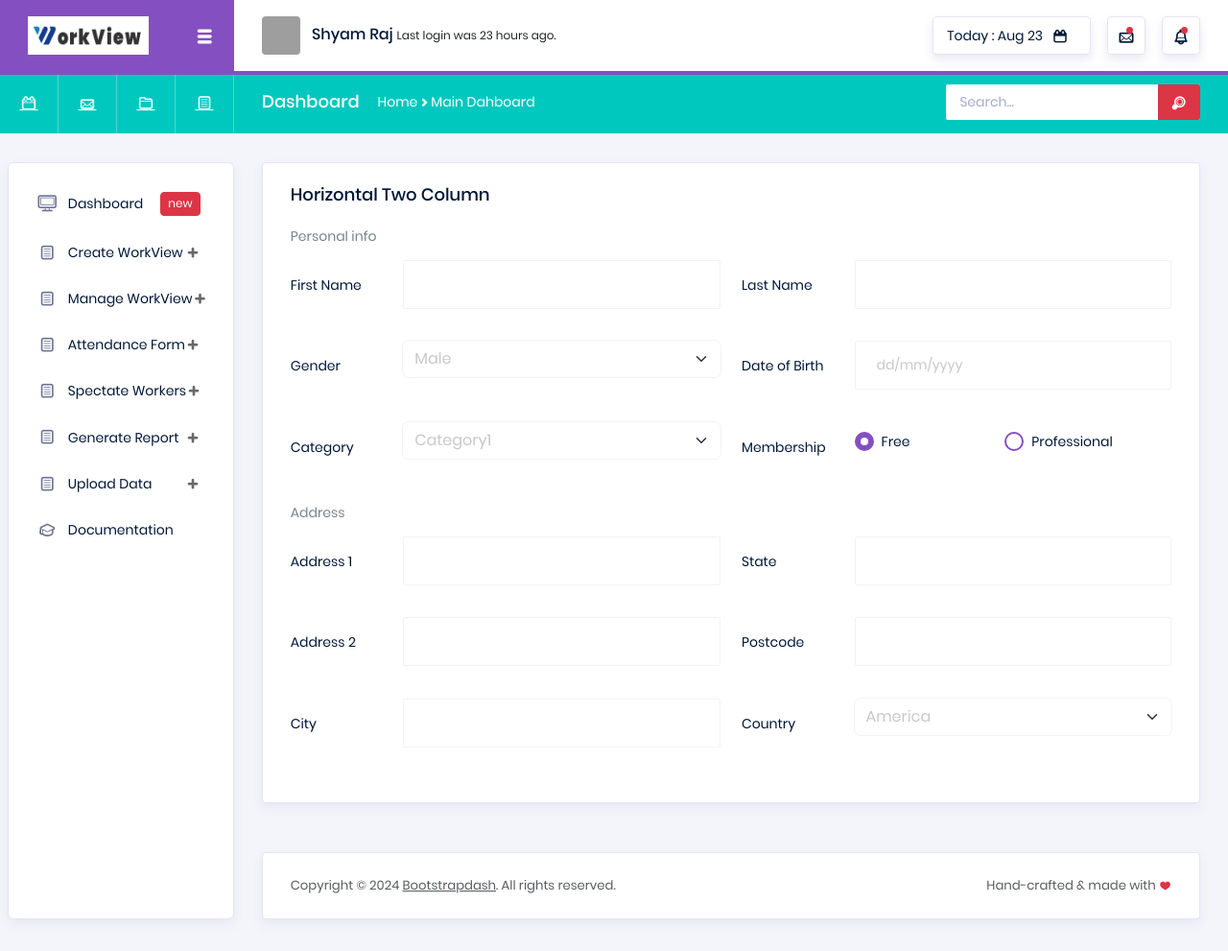
After one commit to shyamshyam018/FullStack, a Django app: page /management/create/ in a window 1280 px wide. The commit adds this page. Shown: the whole page at 96% size. Run offline with Django 5.2, Linux system fonts and the light colour scheme; some libraries are stand-ins or nearby versions; grey boxes are pictures that could not be loaded.

Commit message:
pushing ui

```diff
--- /dev/null
+++ b/management/templates/components/form.html
@@ -0,0 +1,149 @@
+<div class="col-12 grid-margin">
+    <div class="card">
+      <div class="card-body">
+        <h4 class="card-title">Horizontal Two column</h4>
+        <form class="form-sample">
+          <p class="card-description">
+            Personal info
+          </p>
+          <div class="row">
+            <div class="col-md-6">
+              <div class="form-group row">
+                <label class="col-sm-3 col-form-label">First Name</label>
+                <div class="col-sm-9">
+                  <input type="text" class="form-control" />
+                </div>
+              </div>
+            </div>
+            <div class="col-md-6">
+              <div class="form-group row">
+                <label class="col-sm-3 col-form-label">Last Name</label>
+                <div class="col-sm-9">
+                  <input type="text" class="form-control" />
+                </div>
+              </div>
+            </div>
+          </div>
+          <div class="row">
+            <div class="col-md-6">
+              <div class="form-group row">
+                <label class="col-sm-3 col-form-label">Gender</label>
+                <div class="col-sm-9">
+                  <select class="form-select form-select">
+                    <option>Male</option>
+                    <option>Female</option>
+                  </select>
+                </div>
+              </div>
+            </div>
+            <div class="col-md-6">
+              <div class="form-group row">
+                <label class="col-sm-3 col-form-label">Date of Birth</label>
+                <div class="col-sm-9">
+                  <input class="form-control" placeholder="dd/mm/yyyy"/>
+                </div>
+              </div>
+            </div>
+          </div>
+          <div class="row">
+            <div class="col-md-6">
+              <div class="form-group row">
+                <label class="col-sm-3 col-form-label">Category</label>
+                <div class="col-sm-9">
+                  <select class="form-select form-select">
+                    <option>Category1</option>
+                    <option>Category2</option>
+                    <option>Category3</option>
+                    <option>Category4</option>
+                  </select>
+                </div>
+              </div>
+            </div>
+            <div class="col-md-6">
+              <div class="form-group row">
+                <label class="col-sm-3 col-form-label">Membership</label>
+                <div class="col-sm-4">
+                  <div class="form-check">
+                    <label class="form-check-label">
+                      <input type="radio" class="form-check-input" name="membershipRadios" id="membershipRadios1" value="" checked>
+                      Free
+                    </label>
+                  </div>
+                </div>
+                <div class="col-sm-5">
+                  <div class="form-check">
+                    <label class="form-check-label">
+                      <input type="radio" class="form-check-input" name="membershipRadios" id="membershipRadios2" value="option2">
+                      Professional
+                    </label>
+                  </div>
+                </div>
+              </div>
+            </div>
+          </div>
+          <p class="card-description">
+            Address
+          </p>
+          <div class="row">
+            <div class="col-md-6">
+              <div class="form-group row">
+                <label class="col-sm-3 col-form-label">Address 1</label>
+                <div class="col-sm-9">
+                  <input type="text" class="form-control" />
+                </div>
+              </div>
+            </div>
+            <div class="col-md-6">
+              <div class="form-group row">
+                <label class="col-sm-3 col-form-label">State</label>
+                <div class="col-sm-9">
+                  <input type="text" class="form-control" />
+                </div>
+              </div>
+            </div>
+          </div>
+          <div class="row">
+            <div class="col-md-6">
+              <div class="form-group row">
+                <label class="col-sm-3 col-form-label">Address 2</label>
+                <div class="col-sm-9">
+                  <input type="text" class="form-control" />
+                </div>
+              </div>
+            </div>
+            <div class="col-md-6">
+              <div class="form-group row">
+                <label class="col-sm-3 col-form-label">Postcode</label>
+                <div class="col-sm-9">
+                  <input type="text" class="form-control" />
+                </div>
+              </div>
+            </div>
+          </div>
+          <div class="row">
+            <div class="col-md-6">
+              <div class="form-group row">
+                <label class="col-sm-3 col-form-label">City</label>
+                <div class="col-sm-9">
+                  <input type="text" class="form-control" />
+                </div>
+              </div>
+            </div>
+            <div class="col-md-6">
+              <div class="form-group row">
+                <label class="col-sm-3 col-form-label">Country</label>
+                <div class="col-sm-9">
+                  <select class="form-select form-select">
+                    <option>America</option>
+                    <option>Italy</option>
+                    <option>Russia</option>
+                    <option>Britain</option>
+                  </select>
+                </div>
+              </div>
+            </div>
+          </div>
+        </form>
+      </div>
+    </div>
+  </div>
--- a/management/templates/components/sidebar.html
+++ b/management/templates/components/sidebar.html
@@ -1,75 +1,71 @@
 <nav class="sidebar sidebar-offcanvas" id="sidebar">
     <ul class="nav">
+
       <li class="nav-item">
-        <a class="nav-link" href="index.html">
+        <a class="nav-link" href="{% url 'home' %}">
           <i class="typcn typcn-device-desktop menu-icon"></i>
           <span class="menu-title">Dashboard</span>
           <div class="badge badge-danger">new</div>
         </a>
       </li>
         <li class="nav-item">
-        <a class="nav-link" data-bs-toggle="collapse" href="#ui-basic" aria-expanded="false" aria-controls="ui-basic">
+          <a class="nav-link" href="{% url 'create' %}">
               <i class="typcn typcn-document-text menu-icon"></i>
-          <span class="menu-title">UI Elements</span>
+              <span class="menu-title">Create WorkView</span>
               <i class="menu-arrow"></i>
           </a>
-
         </li>
         <li class="nav-item">
-        <a class="nav-link" data-bs-toggle="collapse" href="#form-elements" aria-expanded="false" aria-controls="form-elements">
-          <i class="typcn typcn-film menu-icon"></i>
-          <span class="menu-title">Form elements</span>
+          <a class="nav-link" href="{% url 'manage' %}">
+              <i class="typcn typcn-document-text menu-icon"></i>
+              <span class="menu-title">Manage WorkView</span>
               <i class="menu-arrow"></i>
           </a>
-        <div class="collapse" id="form-elements">
-          <ul class="nav flex-column sub-menu">
-            <li class="nav-item"><a class="nav-link" href="pages/forms/basic_elements.html">Basic Elements</a></li>
-          </ul>
-        </div>
       </li>
+
+
         <li class="nav-item">
-        <a class="nav-link" data-bs-toggle="collapse" href="#charts" aria-expanded="false" aria-controls="charts">
-          <i class="typcn typcn-chart-pie-outline menu-icon"></i>
-          <span class="menu-title">Charts</span>
+            <a class="nav-link" href="{% url 'create' %}">
+                <i class="typcn typcn-document-text menu-icon"></i>
+                <span class="menu-title">Attendance Form</span>
                 <i class="menu-arrow"></i>
             </a>
-        <div class="collapse" id="charts">
-          <ul class="nav flex-column sub-menu">
-            <li class="nav-item"> <a class="nav-link" href="pages/charts/chartjs.html">ChartJs</a></li>
-          </ul>
-        </div>
         </li>
+
         <li class="nav-item">
-        <a class="nav-link" data-bs-toggle="collapse" href="#tables" aria-expanded="false" aria-controls="tables">
-          <i class="typcn typcn-th-small-outline menu-icon"></i>
-          <span class="menu-title">Tables</span>
+          <a class="nav-link" href="{% url 'create' %}">
+              <i class="typcn typcn-document-text menu-icon"></i>
+              <span class="menu-title">Spectate Workers</span>
               <i class="menu-arrow"></i>
           </a>
-        <div class="collapse" id="tables">
+        </li>
+        <!-- <div class="collapse" id="tables">
           <ul class="nav flex-column sub-menu">
             <li class="nav-item"> <a class="nav-link" href="pages/tables/basic-table.html">Basic table</a></li>
           </ul>
-        </div>
-      </li>
+        </div> -->
+
         <li class="nav-item">
-        <a class="nav-link" data-bs-toggle="collapse" href="#icons" aria-expanded="false" aria-controls="icons">
-          <i class="typcn typcn-compass menu-icon"></i>
-          <span class="menu-title">Icons</span>
+          <a class="nav-link" href="{% url 'create' %}">
+              <i class="typcn typcn-document-text menu-icon"></i>
+              <span class="menu-title">Generate Report</span>
               <i class="menu-arrow"></i>
           </a>
-        <div class="collapse" id="icons">
+      </li>
+        <!-- <div class="collapse" id="icons">
           <ul class="nav flex-column sub-menu">
             <li class="nav-item"> <a class="nav-link" href="pages/icons/font-awesome.html">Font Awesome</a></li>
           </ul>
-        </div>
-      </li>
+        </div> -->
+
       <li class="nav-item">
-        <a class="nav-link" data-bs-toggle="collapse" href="#auth" aria-expanded="false" aria-controls="auth">
-          <i class="typcn typcn-user-add-outline menu-icon"></i>
-          <span class="menu-title">User Pages</span>
+        <a class="nav-link" href="{% url 'create' %}">
+            <i class="typcn typcn-document-text menu-icon"></i>
+            <span class="menu-title">Upload Data</span>
             <i class="menu-arrow"></i>
         </a>
-        <div class="collapse" id="auth">
+      </li>
+        <!-- <div class="collapse" id="auth">
           <ul class="nav flex-column sub-menu">
             <li class="nav-item"> <a class="nav-link" href="pages/samples/blank-page.html"> Blank Page </a></li>
             <li class="nav-item"> <a class="nav-link" href="pages/samples/error-404.html"> 404 </a></li>
@@ -77,13 +73,14 @@
             <li class="nav-item"> <a class="nav-link" href="pages/samples/login.html"> Login </a></li>
             <li class="nav-item"> <a class="nav-link" href="pages/samples/register.html"> Register </a></li>
           </ul>
-        </div>
-      </li>
+        </div> -->
+
       <li class="nav-item">
-        <a class="nav-link" href="../../../docs/documentation.html">
+        <a class="nav-link" href="#">
           <i class="typcn typcn-mortar-board menu-icon"></i>
           <span class="menu-title">Documentation</span>
         </a>
       </li>
+
     </ul>
   </nav>
--- /dev/null
+++ b/management/templates/create.html
@@ -0,0 +1,70 @@
+<!DOCTYPE html>
+<html lang="en">
+
+<head>
+  <!-- Required meta tags -->
+  <meta charset="utf-8">
+  <meta name="viewport" content="width=device-width, initial-scale=1, shrink-to-fit=no">
+  <title>WorkView Dashboard</title>
+  <!-- base:css -->
+  <link rel="stylesheet" href="../../static/assets/vendors/typicons/typicons.css">
+  <link rel="stylesheet" href="../../static/assets/vendors/css/vendor.bundle.base.css">
+  <!-- endinject -->
+  <!-- plugin css for this page -->
+  <!-- End plugin css for this page -->
+  <!-- inject:css -->
+  <link rel="stylesheet" href="../../static/assets/css/style.css">
+  <!-- endinject -->
+  <link rel="shortcut icon" href="../../static/assets/images/favicon.ico" />
+</head>
+<body>
+<div class="container-scroller">
+
+    <!-- navbar1 -->
+    {% include 'components/navbar1.html' %}
+    <!-- navbar2 -->
+    {% include 'components/navbar2.html' %}
+    <!-- sidebar -->
+    {% include 'components/sidebar.html' %}
+
+    <div class="main-panel">
+        <div class="content-wrapper">
+            {% include 'components/form.html' %}
+        </div>
+        <!-- content-wrapper ends -->
+        <!-- partial:../../partials/_footer.html -->
+        <footer class="footer">
+            <div class="card">
+                <div class="card-body">
+                    <div class="d-sm-flex justify-content-center justify-content-sm-between">
+                        <span class="text-muted text-center text-sm-left d-block d-sm-inline-block">Copyright © 2024 <a href="https://www.bootstrapdash.com/" class="text-muted" target="_blank">Bootstrapdash</a>. All rights reserved.</span>
+                        <span class="float-none float-sm-right d-block mt-1 mt-sm-0 text-center text-muted">Hand-crafted & made with <i class="typcn typcn-heart-full-outline text-danger"></i></span>
+                    </div>
+                </div>
+            </div>
+        </footer>
+        <!-- partial -->
+      </div>      <!-- main-panel ends -->
+    </div>
+    <!-- page-body-wrapper ends -->
+  </div>
+
+  <!-- base:js -->
+  <script src="../../static/assets/vendors/js/vendor.bundle.base.js"></script>
+  <!-- endinject -->
+  <!-- Plugin js for this page-->
+  <script src="../../static/assets/vendors/chart.js/chart.umd.js"></script>
+  <script src="../../static/assets/js/jquery.cookie.js"></script>
+  <!-- End plugin js for this page-->
+  <!-- inject:js -->
+  <script src="../../static/assets/js/off-canvas.js"></script>
+  <script src="../../static/assets/js/hoverable-collapse.js"></script>
+  <script src="../../static/assets/js/template.js"></script>
+  <script src="../../static/assets/js/settings.js"></script>
+  <script src="../../static/assets/js/todolist.js"></script>
+
+  <script src="../../static/assets/js/dashboard.js"></script>
+
+</body>
+
+</html>
--- a/management/urls.py
+++ b/management/urls.py
@@ -3,9 +3,11 @@ from . import views
 
 urlpatterns = [
     path('', views.home, name='home'),
-    path('assign_work/', views.assign_work, name='assign_work'),
+    path('create/', views.create, name='create'),
+    path('manage/', views.manage, name='manage'),
     path('generate_worksheet/', views.generate_worksheet, name='generate_worksheet'),
     path('oversee_work_status/', views.oversee_work_status, name='oversee_work_status'),
     path('manage_attendance/', views.manage_attendance, name='manage_attendance'),
     path('worker_details/', views.worker_details, name='worker_details'),
+
 ]
--- a/management/views.py
+++ b/management/views.py
@@ -5,9 +5,13 @@ from .models import Worker, WorkAssignment, Attendance
 def home(request):
     return render(request, 'base.html')
 
-def assign_work(request):
+def create(request):
     # Logic for assigning work
-    return render(request, 'assign_work.html')
+    return render(request, 'create.html')
+
+def manage(request):
+    # Logic for assigning work
+    return render(request, 'manage.html')
 
 def generate_worksheet(request):
     # Logic for generating worksheets
```
Also changed, not shown: management/templates/manage.html (added, +74 -0 lines). Lines whose indentation alone changed are shown as unchanged.
